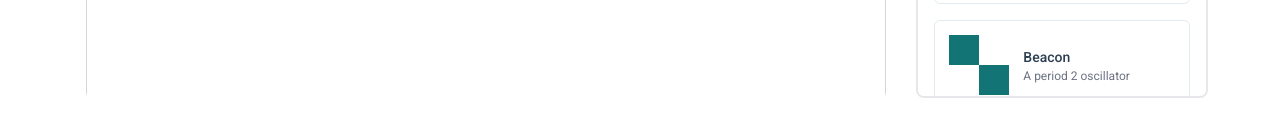
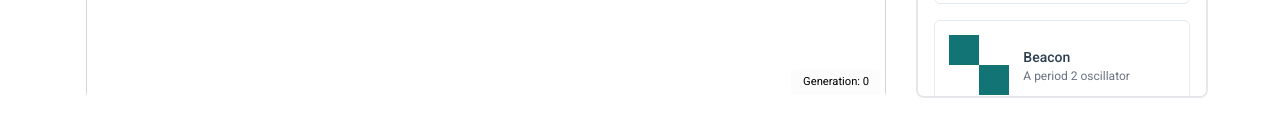
Before and after one commit to sreerag-ms/conways-game-of-life-group-project, a React (Vite) app: page / in a window 1280 px wide. Shown: the part 692-828 px from the top of the page. Built offline with nearby package versions, Linux system fonts and the light colour scheme.

Commit message:
Added generation count to webgl grid

```diff
--- a/src/components/Game/WebGLGrid/index.jsx
+++ b/src/components/Game/WebGLGrid/index.jsx
@@ -17,6 +17,7 @@ const WebGLGrid = ({ cellSize = 15 }) => {
     toggleCell,
     placePattern,
     createGrid,
+    generation,
   } = useGameOfLife();
 
   const { theme } = useGameOfLifeTheme();
@@ -437,7 +438,7 @@ const WebGLGrid = ({ cellSize = 15 }) => {
 
   return (
     <div className="flex flex-col items-center w-full rounded-lg" ref={containerRef}>
-      <div className="flex items-center justify-center overflow-auto border-gray-300 rounded-lg w-fit max-h-4/5 ">
+      <div className="relative flex items-center justify-center overflow-auto border-gray-300 rounded-lg w-fit max-h-4/5 ">
         <div
           className='bg-gray-500'
           style={{
@@ -464,6 +465,19 @@ const WebGLGrid = ({ cellSize = 15 }) => {
             />
           </div>
         </div>
+        <div
+          className="absolute px-3 py-1 font-semibold text-black rounded bg-slate-100 bg-opacity-30"
+          style={{
+            bottom: 5,
+            right: 5,
+            fontSize: '0.7rem',
+            fontWeight: 'normal',
+            zIndex: 10,
+            backgroundColor: 'rgba(250, 250, 250, 0.6)',
+          }}
+        >
+              Generation: {generation}
+        </div>
       </div>
     </div>
   );
--- a/src/hooks/canvasStore.js
+++ b/src/hooks/canvasStore.js
@@ -1,14 +1,12 @@
 import { create } from 'zustand';
 
 export const useCanvasStore = create((set) => ({
-  // Canvas state
   zoom: 1,
   panOffset: { x: 0, y: 0 },
   activeTool: 'mouse', // 'mouse', 'hand'
   isDragging: false,
   dragStart: { x: 0, y: 0 },
 
-  // Methods
   setZoom: (newZoom) => set({ zoom: Math.max(0.25, Math.min(5, newZoom)) }),
   zoomIn: () => set((state) => ({ zoom: Math.min(5, state.zoom * 1.2) })),
   zoomOut: () => set((state) => ({ zoom: Math.max(0.25, state.zoom / 1.2) })),
```
